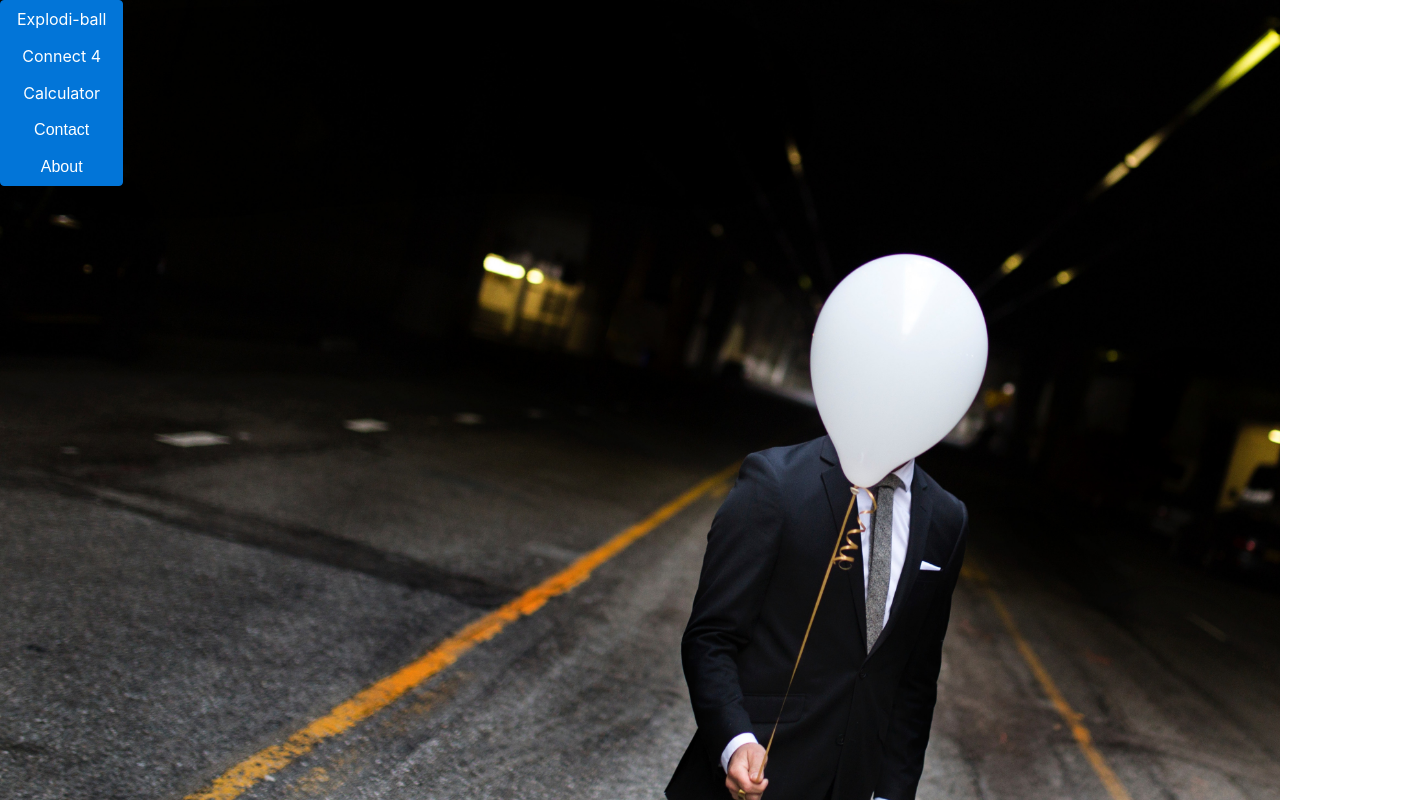
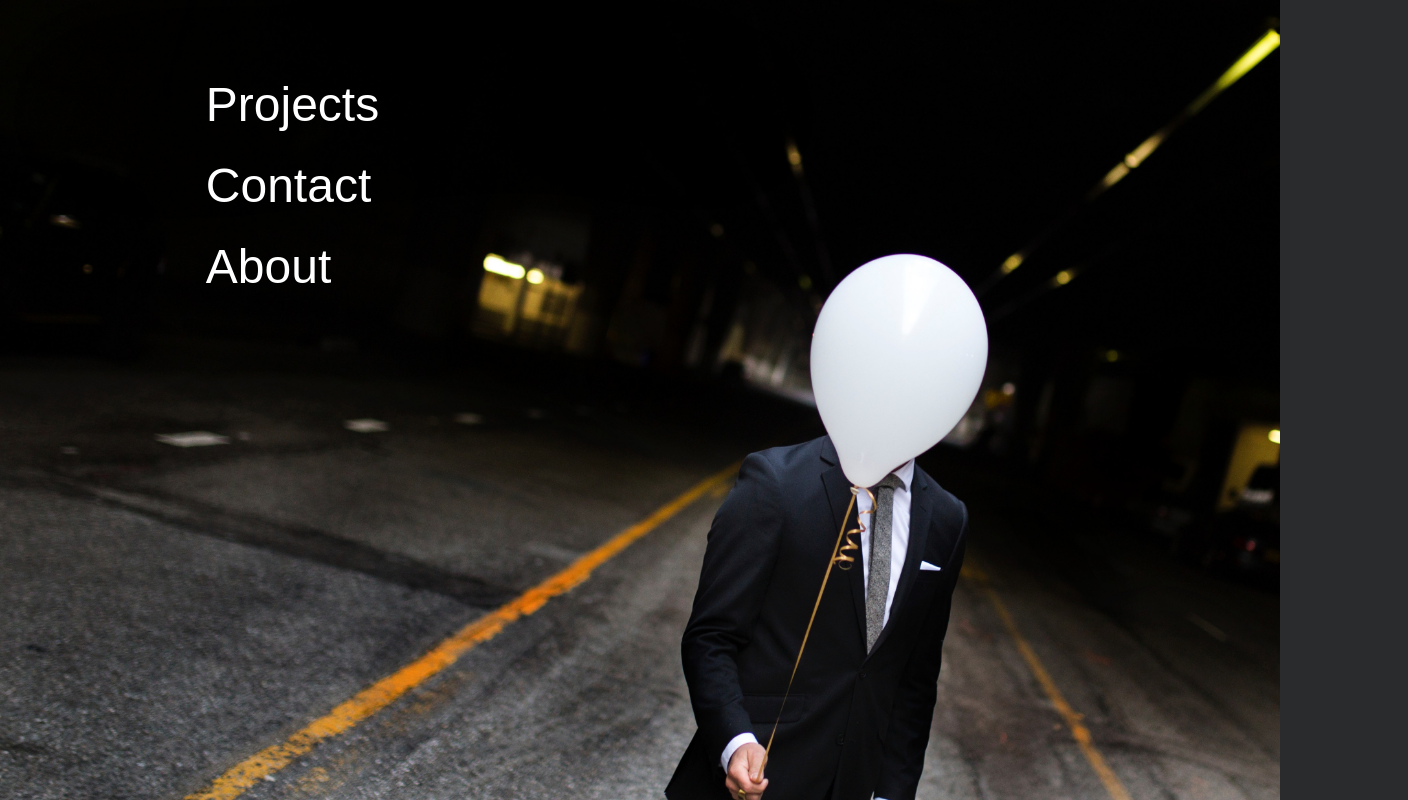
Before and after one commit to domsita/Website-Redesign, a plain HTML site: page index.html in a window 1280 px wide. Shown: the whole page, 1408 px wide, since content can reach past the window. Drawn offline with Linux system fonts and the light colour scheme.

Commit message:
Starting to work on styling pages

```diff
--- a/index.html
+++ b/index.html
@@ -11,12 +11,22 @@
   <body>
     <div id="main-page-bg">
       <!-- Main Navigation -->
-      <div class="btn-group-vertical">
-        <a class="btn btn-primary" href="eb.html" >Explodi-ball</a>
-        <a class="btn btn-primary" data-toggle="collapse" href="#connect" aria-expanded="false" aria-controls="connectFour">Connect 4</a>
-        <a class="btn btn-primary" data-toggle="collapse" href="#calculator" aria-expanded="false" aria-controls="calculator">Calculator</a>
-        <button type="button" class="btn btn-primary" data-toggle="modal" data-target="#contact-form">Contact</button>
-        <button type="button" class="btn btn-primary" data-toggle="modal" data-target="#about">About</button>
+      <div class="container" id="button-menu">
+        <div class="row align-items-center">
+          <button type="button" class="btn btn-main-nav" data-toggle="collapse" data-target="#projects">Projects</button>
+          <div class="collapse" id="projects">
+              <a class="btn btn-sub-nav" href="eb.html" >Explodi-ball</a>
+              <a class="btn btn-sub-nav" data-toggle="collapse" href="#connect" aria-expanded="false" aria-controls="connectFour">Connect 4</a>
+              <a class="btn btn-sub-nav" data-toggle="collapse" href="#calculator" aria-expanded="false" aria-controls="calculator">Calculator</a>
+          </div>
+        </div>
+
+        <div class="row align-items-center">
+          <button type="button" class="btn btn-main-nav" data-toggle="modal" data-target="#contact-form">Contact</button>
+        </div>
+        <div class="row align-items-center">
+          <button type="button" class="btn btn-main-nav" data-toggle="modal" data-target="#about">About</button>
+        </div>
       </div>
 
       <!-- Connect 4 container -->
@@ -136,7 +146,7 @@
                   </div>
                   <div class="col-md-7">
                     <div class="row justify-content-center">
-                      <p>My name is Domenic and I'm a web/software developer out of St. Louis MO.
+                      <p>My name is Domenic and I'm a web/software developer in Missouri.
                         I made this site to showcase some of the projects I've been working on recently and I plan to update it regularly.
                         Be sure to check back to see more of what I've been working on.</p>
                     </div>
--- a/sass/_custom.scss
+++ b/sass/_custom.scss
@@ -1,3 +1,4 @@
+
 html, body {
     width: 100%;
     height: 100%;
@@ -10,3 +11,38 @@ html, body {
     background: url('../img/b-man-skew.jpg');
     background-size: cover;
 }
+
+#contact-form, #about {
+  color: #333;
+}
+
+#button-menu {
+  width: 100%;
+  padding-top: 5%;
+  margin-left: 10%;
+}
+
+.btn-main-nav {
+
+  font-size: 3em;
+  font-weight: 100;
+  background: none;
+  padding: 0.2em 1.6em;
+  margin: 0;
+  border-radius: 5px;
+  color: $white;
+}
+
+.btn-main-nav:hover, .btn-main-nav:active {
+
+
+}
+
+.btn-sub-nav {
+  font-size: 1.2em;
+  color: white;
+  border-radius: 5px;
+  border: 1px solid white;
+  padding: .5em;
+  margin: 1em;
+}
--- a/sass/_customVariables.scss
+++ b/sass/_customVariables.scss
@@ -2,7 +2,6 @@
 //
 // Copy settings from this file into the provided `_custom.scss` to override
 // the Bootstrap defaults without modifying key, versioned files.
-
 
 // Table of Contents
 //
@@ -119,15 +118,16 @@ $brand-danger:              $red !default;
 $brand-inverse:             $gray-dark !default;
 
 
+
 // Options
 //
 // Quickly modify global styling by enabling or disabling optional features.
 
 $enable-rounded:            true !default;
-$enable-shadows:            false !default;
+$enable-shadows:            true !default;
 $enable-gradients:          false !default;
 $enable-transitions:        true !default;
-$enable-hover-media-query:  false !default;
+$enable-hover-media-query:  true !default;
 $enable-grid-classes:       true !default;
 $enable-print-styles:       true !default;
 
@@ -138,7 +138,7 @@ $enable-print-styles:       true !default;
 // variables. Mostly focused on spacing.
 // You can add more entries to the $spacers map, should you need more variation.
 
-$spacer:   1rem !default;
+$spacer:   2rem !default;
 $spacer-x: $spacer !default;
 $spacer-y: $spacer !default;
 $spacers: (
@@ -181,10 +181,10 @@ $sizes: (
 //
 // Settings for the `<body>` element.
 
-$body-bg:       $white !default;
-$body-color:    $white !default;
-$inverse-bg:    $gray-dark !default;
-$inverse-color: $gray-lighter !default;
+$body-bg:       $gray-dark !default;
+$body-color:    $brand-primary !default;
+$inverse-bg:    $gray-lighter !default;
+$inverse-color: $brand-primary !default;
 
 
 // Links
@@ -193,7 +193,7 @@ $inverse-color: $gray-lighter !default;
 
 $link-color:            $brand-primary !default;
 $link-decoration:       none !default;
-$link-hover-color:      darken($link-color, 15%) !default;
+$link-hover-color:      darken($link-color, 35%) !default;
 $link-hover-decoration: underline !default;
 
 
@@ -254,8 +254,8 @@ $font-size-lg:   1.25rem !default;
 $font-size-sm:   .875rem !default;
 $font-size-xs:   .75rem !default;
 
-$font-weight-normal: normal !default;
-$font-weight-bold: bold !default;
+$font-weight-normal: 400 !default;
+$font-weight-bold: 300 !default;
 
 $font-weight-base: $font-weight-normal !default;
 $line-height-base: 1.5 !default;
@@ -269,7 +269,7 @@ $font-size-h6: 1rem !default;
 
 $headings-margin-bottom: ($spacer / 2) !default;
 $headings-font-family:   inherit !default;
-$headings-font-weight:   500 !default;
+$headings-font-weight:   200 !default;
 $headings-line-height:   1.1 !default;
 $headings-color:         inherit !default;
 
@@ -315,7 +315,7 @@ $list-inline-padding: 5px !default;
 //
 // Define common padding and border radius sizes and more.
 
-$line-height-lg:         (4 / 3) !default;
+$line-height-lg:         (5 / 3) !default;
 $line-height-sm:         1.5 !default;
 
 $border-radius:          .25rem !default;
--- a/sass/main.scss
+++ b/sass/main.scss
@@ -2,6 +2,5 @@
 @import "customVariables";
 @import "functions";
 @import "eb";
-@import "contact";
 @import "../bower_components/bootstrap/scss/bootstrap";
 @import "custom";
```
Also changed, not shown: css/main.css, 1 other file.
